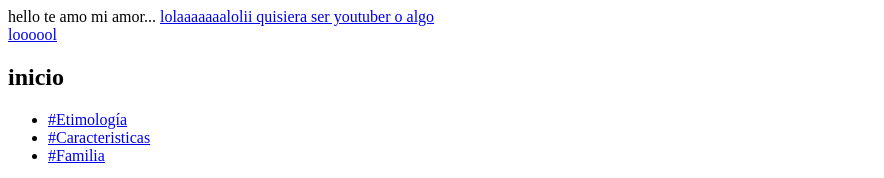
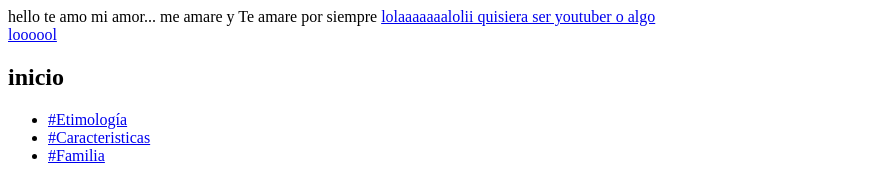
Before and after one commit to vivis9803/coursera-test, a plain HTML site: page site/index.html in a window 1280 px wide. Shown: the top 178 px of the page, without its empty margins (0-884 px from the left). Drawn offline with Linux system fonts and the light colour scheme.

Commit message:
actualización

```diff
--- a/site/index.html
+++ b/site/index.html
@@ -2,7 +2,7 @@
 <html>
 <head>
 	<meta charset="utf-8">
-	<title>Hello Coursera Me cague</title>
+	<title>Hello Coursera </title>
 	<style>
 		p{
 			color:red;
@@ -18,7 +18,7 @@
 </head>
 <body>
 	<section>
-hello te amo mi amor...
+hello te amo mi amor... me amare y Te amare por siempre
 <a href="https://www.facebook.com" target="_blank" title="la vida es bella">lolaaaaaaalolii quisiera ser youtuber o algo</a>
 <a href="katara-avatar.html" title="la vida es bella">
 <div> loooool</div>
```
